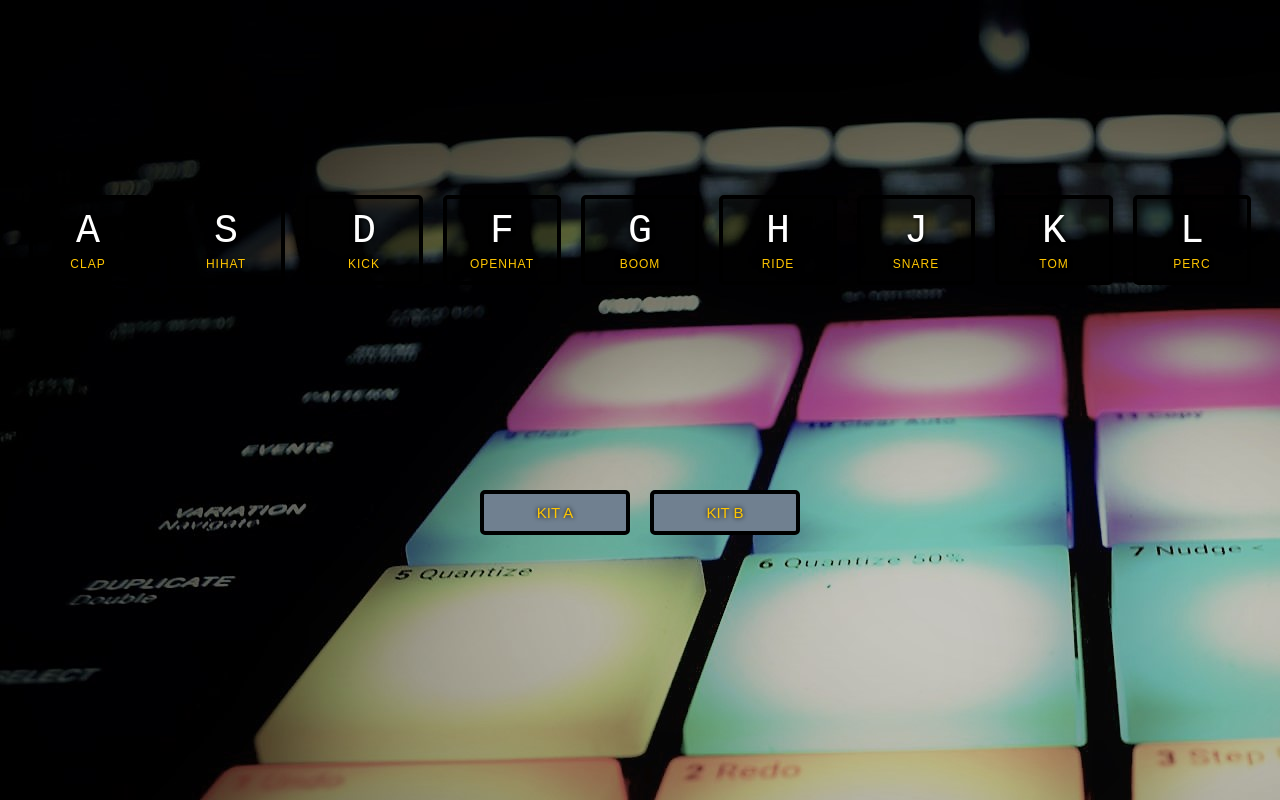
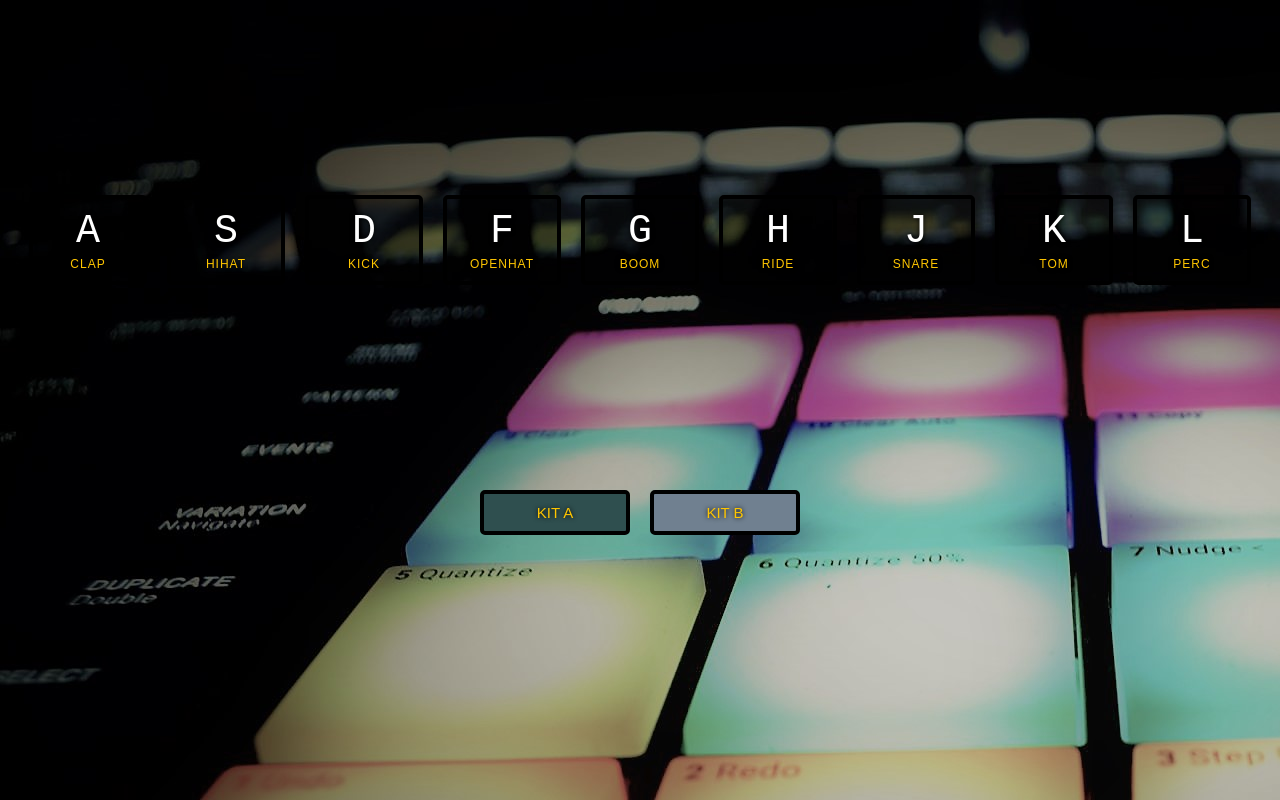
Before and after one commit to marcusmcb/JS-Drum-Machine, a plain HTML site: page index.html in a window 1280 px wide. Drawn offline with nearby package versions, Linux system fonts and the light colour scheme.

Commit message:
added active class to kit a on page load as default

```diff
--- a/index.html
+++ b/index.html
@@ -46,7 +46,7 @@
     </div>
 
     <div class="kits">
-      <button type="button" class="kit" id="akit">KIT A</button>
+      <button type="button" class="kit active" id="akit">KIT A</button>
       <button type="button" class="kit" id="bkit">KIT B</button>
     </div>
 
```
